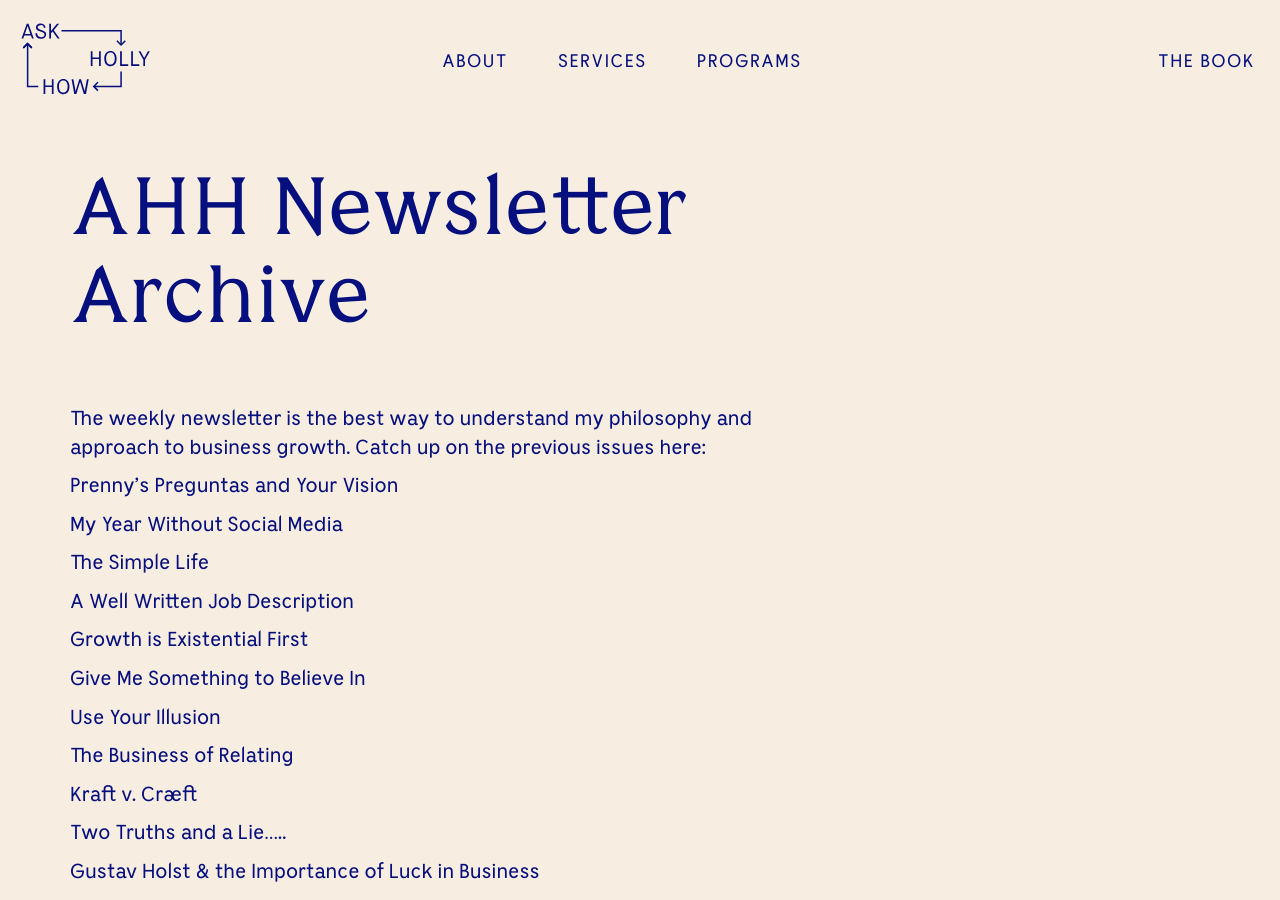
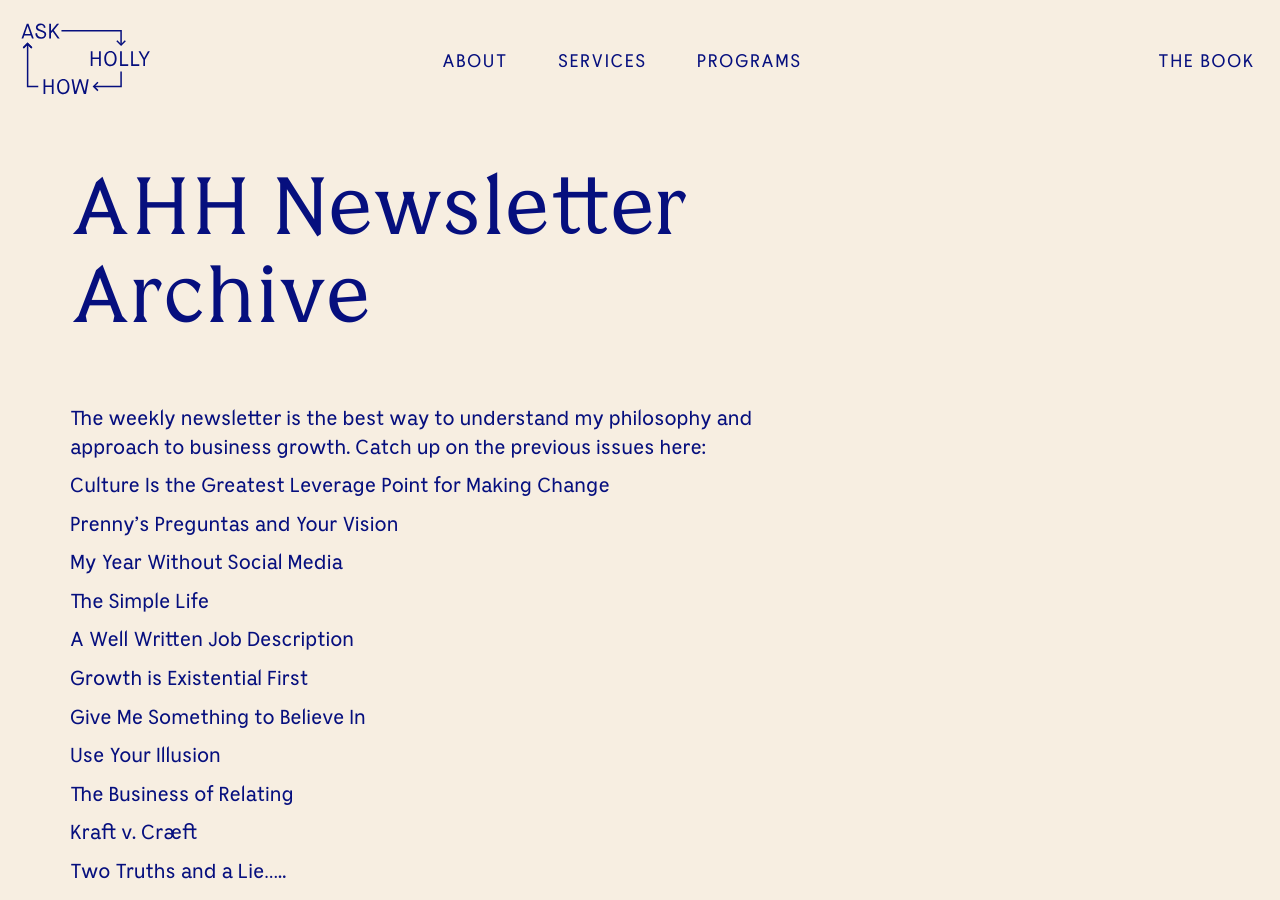
Before and after one commit to hollyhoward78/ask-holly-how, a Jekyll site: the page built from _posts/2017-06-22-intropost.md, in a window 1280 px wide and 900 px high. Built offline with Jekyll 4.4.1, drawn with Linux system fonts in a browser that asks for light colours; a script that is not in the unit is left out; comment, search, counter and statistics services are not loaded.

Commit message:
Update Resources “2017-06-22-intropost”

```diff
--- a/_posts/2017-06-22-intropost.md
+++ b/_posts/2017-06-22-intropost.md
@@ -4,6 +4,8 @@ title: AHH Newsletter Archive
 date: 2021-05-31T22:35:39.433Z
 ---
 The weekly newsletter is the best way to understand my philosophy and approach to business growth. Catch up on the previous issues here:
+
+[Culture Is the Greatest Leverage Point for Making Change](https://us9.campaign-archive.com/?u=5d546171d6acc818005d962e1&id=4066594073)
 
 [Prenny's Preguntas and Your Vision](https://us9.campaign-archive.com/?u=5d546171d6acc818005d962e1&id=70eecbdc9a)
 
```
